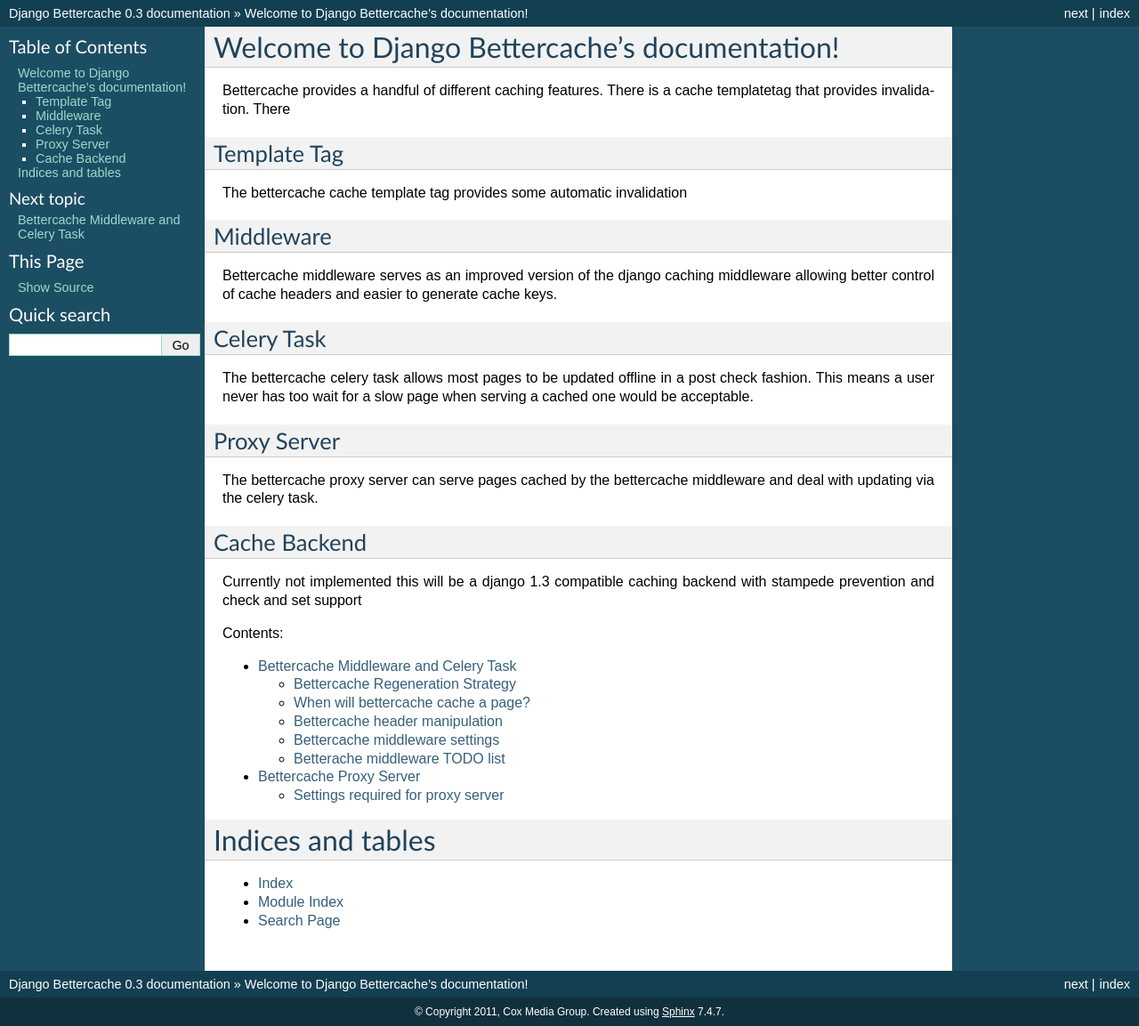
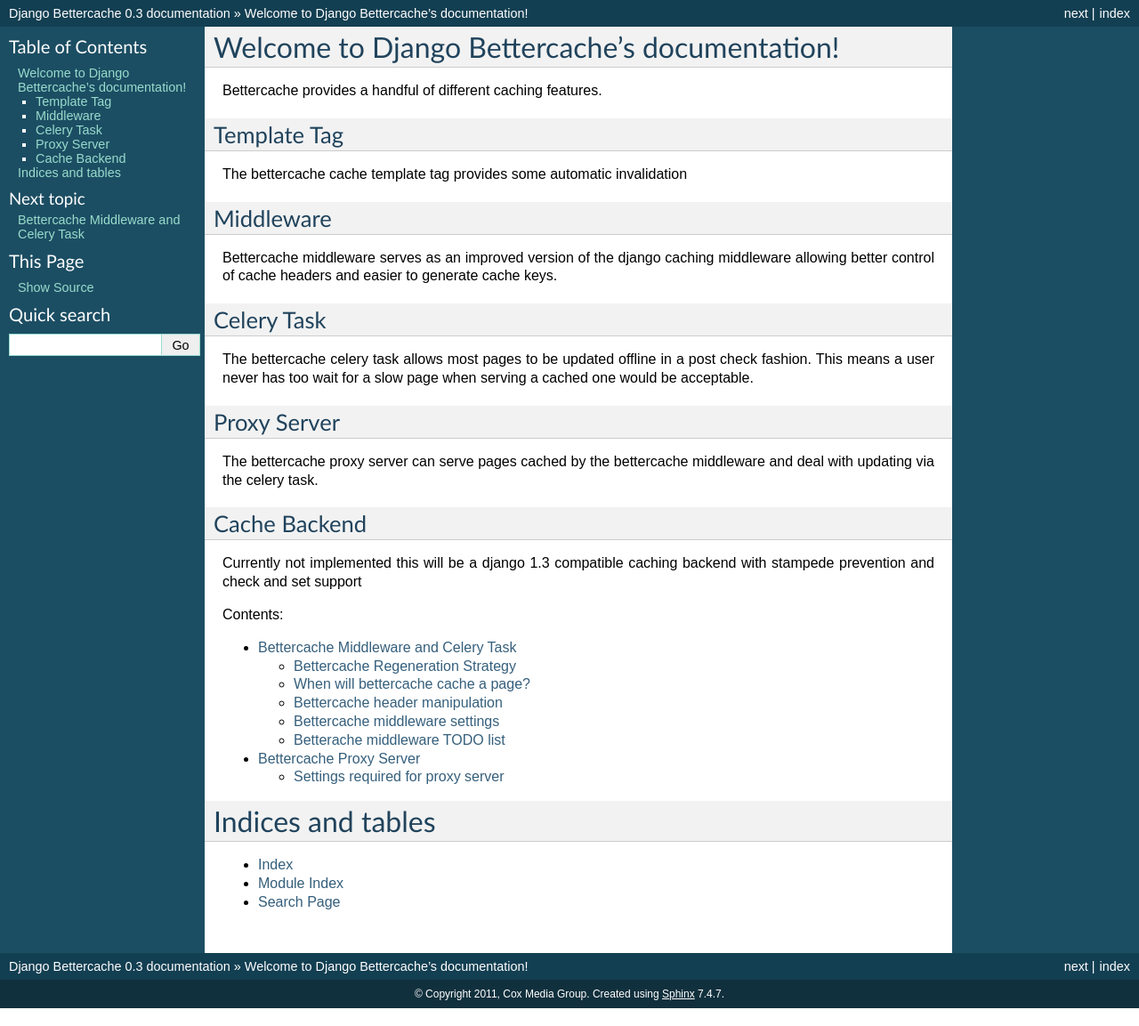
Before and after one commit to ironfroggy/django-better-cache, a Sphinx documentation site: the page built from docs/source/index.rst, in a window 1280 px wide. Shown: the whole page at 89% size. Built offline with Sphinx 7.4.7, drawn with Linux system fonts in a browser that asks for light colours.

```diff
--- a/docs/source/index.rst
+++ b/docs/source/index.rst
@@ -5,12 +5,11 @@
 
 Welcome to Django Bettercache's documentation!
 ==============================================
-Bettercache provides a handful of different caching features. There is a cache templatetag that provides invalidation. There
+Bettercache provides a handful of different caching features.
 
 Template Tag
 _____________
 The bettercache cache template tag provides some automatic invalidation
-
 
 Middleware
 __________
```
